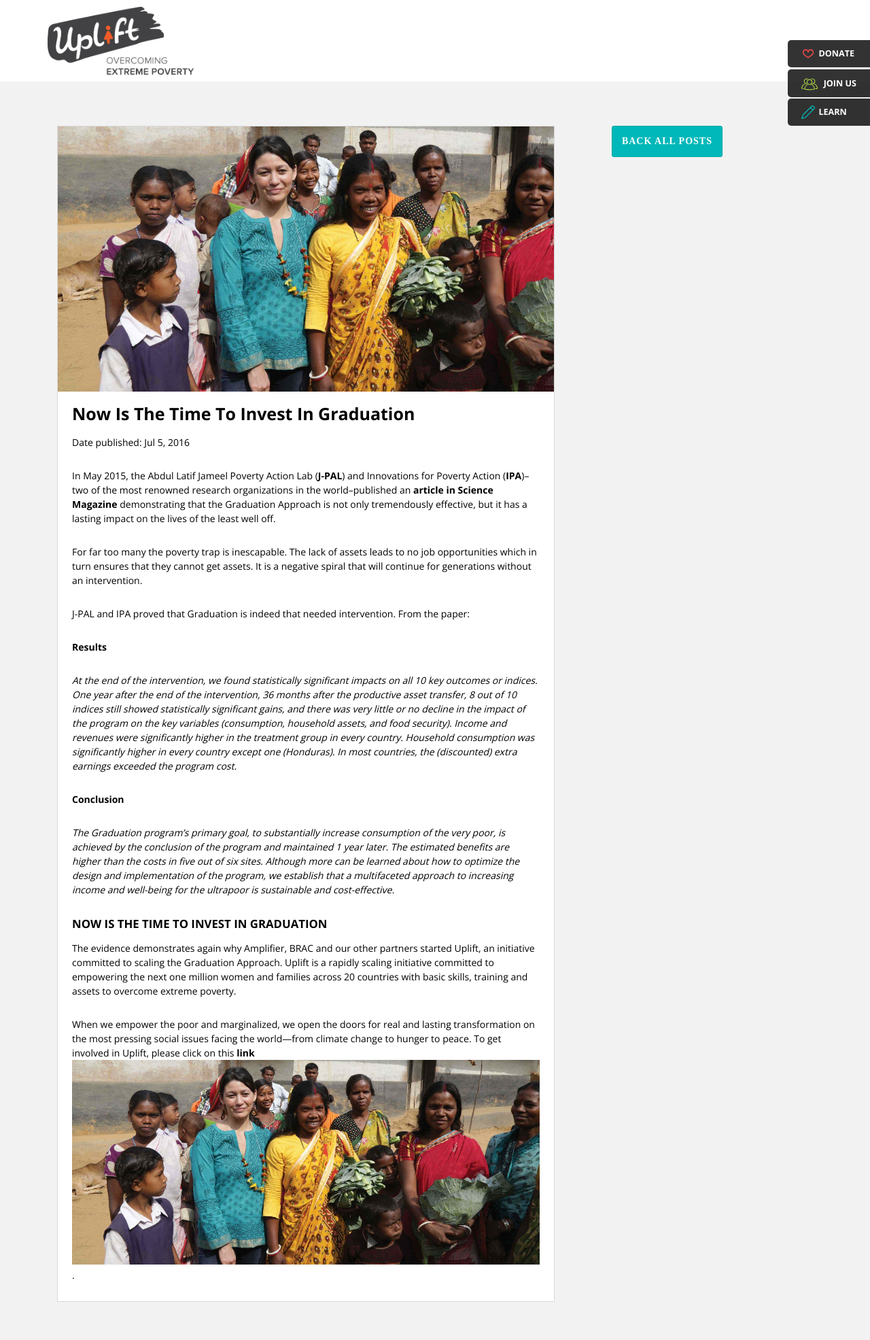
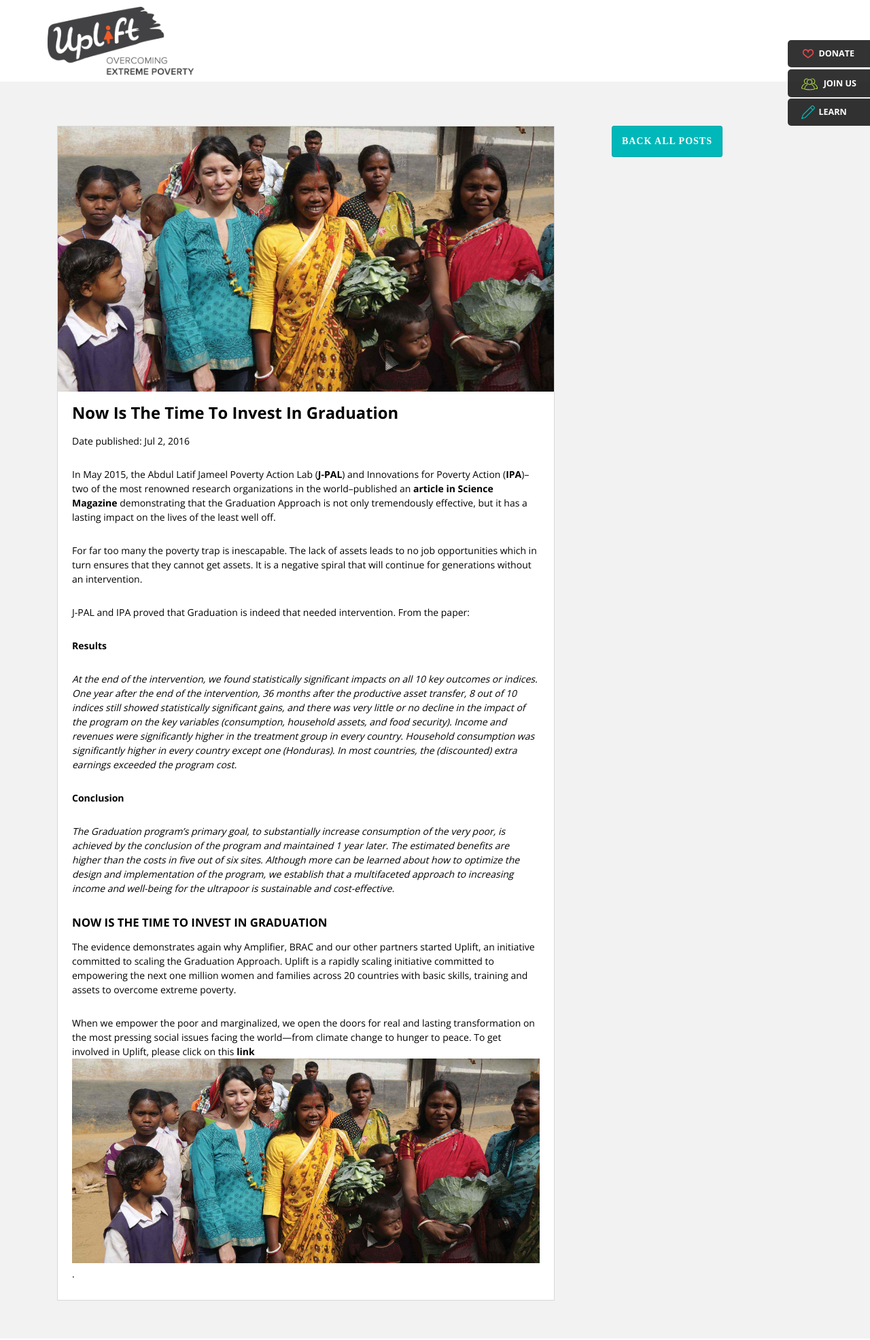
Before and after one commit to joinuplift/joinuplift.github.io, a Jekyll site: the page built from _posts/2016-07-02-now-is-the-time-to-invest-in-graduation.md, in a window 1280 px wide. Shown: the whole page at 68% size. Built offline with Jekyll 4.4.1, drawn with Linux system fonts in a browser that asks for light colours.

Commit message:
fixing styles

```diff
--- a/_src/sass/_base--grid.scss
+++ b/_src/sass/_base--grid.scss
@@ -179,8 +179,8 @@
 		min-width: 0;
 		margin-left: 0px;
 		margin-right: 0px;
-		padding-left: 20px; /* grid-space to left */
-		padding-right: 10px; /* grid-space to right: (grid-space-left - column-space) e.g. 20px-10px=10px */
+		padding-left: 0; /* grid-space to left */
+		padding-right: 5px; /* grid-space to right: (grid-space-left - column-space) e.g. 20px-10px=10px */
 	}
 
 	[class*='col-'] {
--- a/_src/sass/_components--typography.scss
+++ b/_src/sass/_components--typography.scss
@@ -1,5 +1,8 @@
 body {
 	font-size:14px;
+	@media handheld, only screen and (max-width: 767px) {
+		font-size: 11px;
+	}
 }
 
 // colors
--- a/_src/sass/_layout--blog.scss
+++ b/_src/sass/_layout--blog.scss
@@ -9,6 +9,9 @@
 	}
 	img {
 		margin: 10px auto 0 auto;
+		@media handheld, only screen and (max-width: 767px) {
+			margin: 10px;
+		}
 	}
 	h1 {
 		margin: 0 auto;
@@ -41,7 +44,7 @@
 	}
 	h1 {
 		margin: 15px 0;
-		font-size: 25px;
+		font-size: 1.7em;
 		text-transform: capitalize;
 	}
 	.col-8-12, .col-4-12 {
@@ -94,6 +97,7 @@
 		width: 100%;
 		height: 390px;
 		background-size: cover;
+		background-position: 50%;
 	}
 	.category-post {
 		margin-top: 2em;
--- a/assets/css/style.css
+++ b/assets/css/style.css
@@ -139,9 +139,9 @@
     min-width: 0;
     margin-left: 0px;
     margin-right: 0px;
-    padding-left: 20px;
+    padding-left: 0;
     /* grid-space to left */
-    padding-right: 10px;
+    padding-right: 5px;
     /* grid-space to right: (grid-space-left - column-space) e.g. 20px-10px=10px */ }
   [class*='col-'] {
     width: auto;
@@ -710,6 +710,9 @@
 
 body {
   font-size: 14px; }
+  @media handheld, only screen and (max-width: 767px) {
+    body {
+      font-size: 11px; } }
 
 .white {
   color: #fff; }
@@ -1092,6 +1095,9 @@
     display: block; }
   .blog-header img {
     margin: 10px auto 0 auto; }
+    @media handheld, only screen and (max-width: 767px) {
+      .blog-header img {
+        margin: 10px; } }
   .blog-header h1 {
     margin: 0 auto;
     padding: 0 15px;
@@ -1118,7 +1124,7 @@
     text-transform: capitalize; }
   #blog h1 {
     margin: 15px 0;
-    font-size: 25px;
+    font-size: 1.7em;
     text-transform: capitalize; }
   #blog .col-8-12, #blog .col-4-12 {
     padding: 0 1em; }
@@ -1158,7 +1164,8 @@
   #blog .img-post {
     width: 100%;
     height: 390px;
-    background-size: cover; }
+    background-size: cover;
+    background-position: 50%; }
   #blog .category-post {
     margin-top: 2em;
     font-size: 13px; }
```
Also changed, not shown: _posts/2016-07-01-women-are-the-key-to-sustainable-development.md (renamed from _posts/2016-07-05-women-are-the-key-to-sustainable-development.md), _posts/2016-07-02-now-is-the-time-to-invest-in-graduation.md (renamed from _posts/2016-07-05-now-is-the-time-to-invest-in-graduation.md), _posts/2016-07-03-uplift-welcomes-anne-hastings-to-the-team.md (renamed from _posts/2016-07-05-uplift-welcomes-anne-hastings-to-the-team.md), 1 other file.
